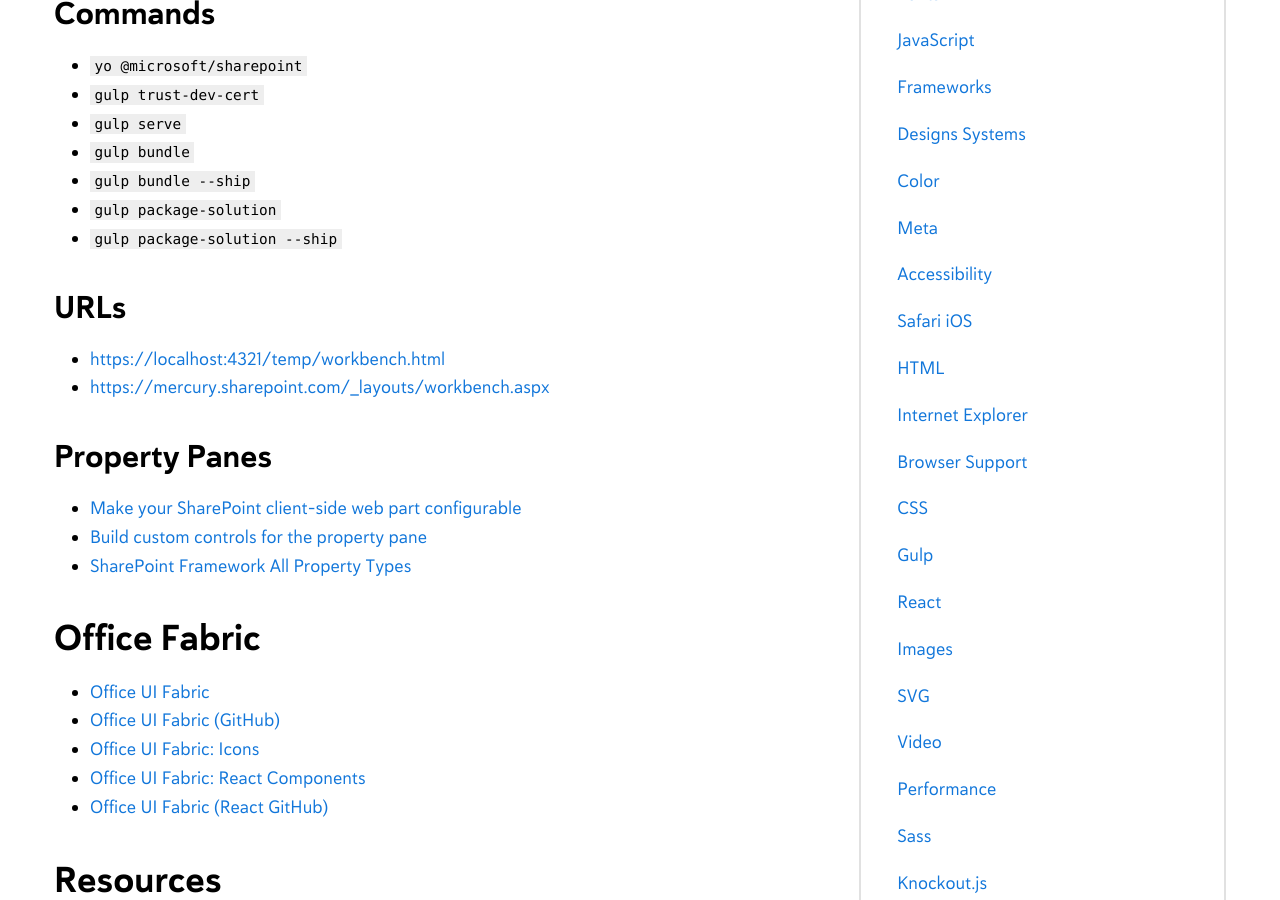
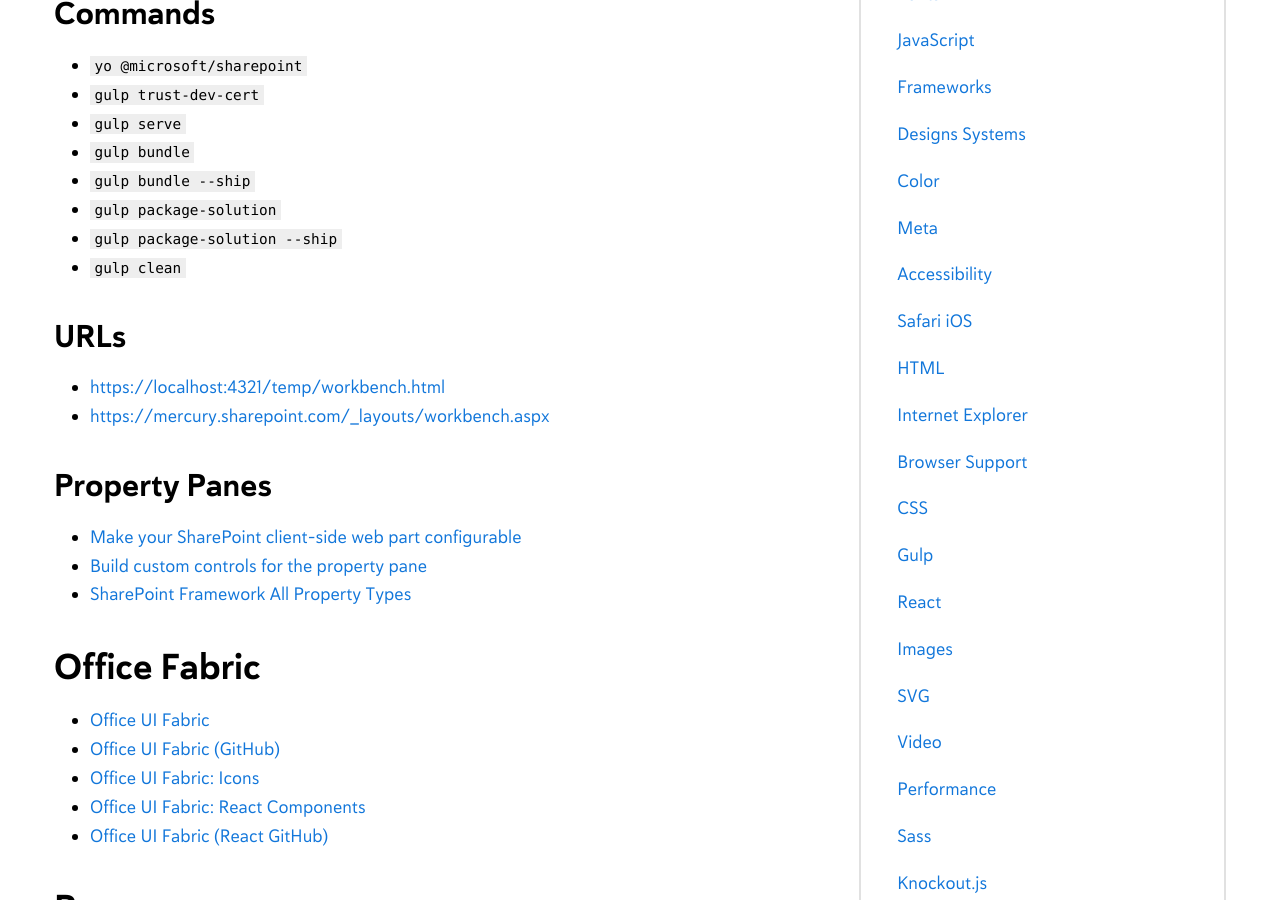
Before and after one commit to mercuryworks/developers-handbook, a Jekyll site: the page built from _posts/2018-01-29-sharepoint-spfx.markdown, in a window 1280 px wide and 900 px high, scrolled down 916 px. Built offline with Jekyll 4.4.1, drawn with Linux system fonts in a browser that asks for light colours; comment, search, counter and statistics services are not loaded.

Commit message:
Added SPFX gulp clean

```diff
--- a/_posts/2018-01-29-sharepoint-spfx.markdown
+++ b/_posts/2018-01-29-sharepoint-spfx.markdown
@@ -36,6 +36,7 @@
 * `gulp bundle --ship`
 * `gulp package-solution`
 * `gulp package-solution --ship`
+* `gulp clean`
 
 ### URLs
 
```
